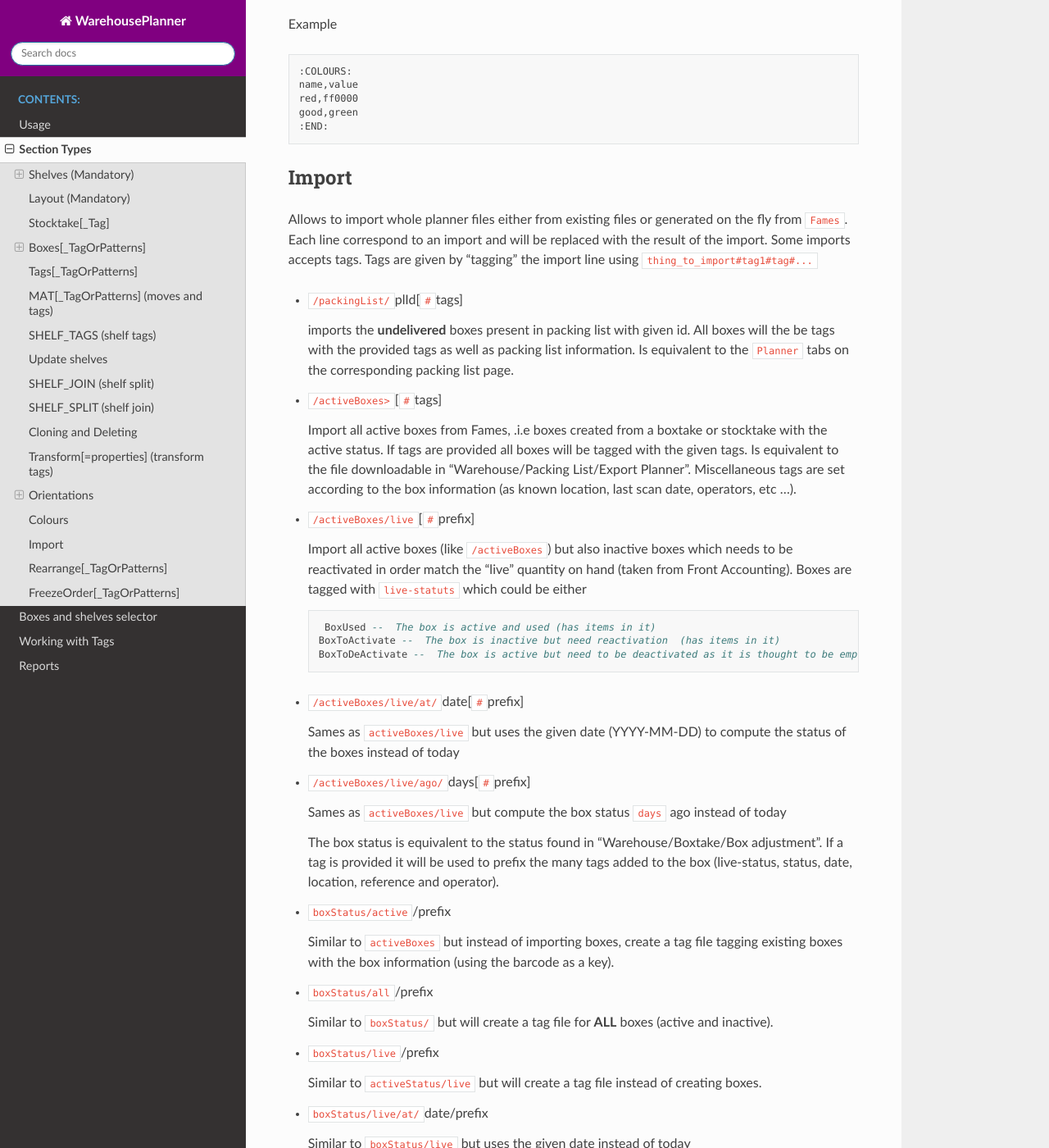
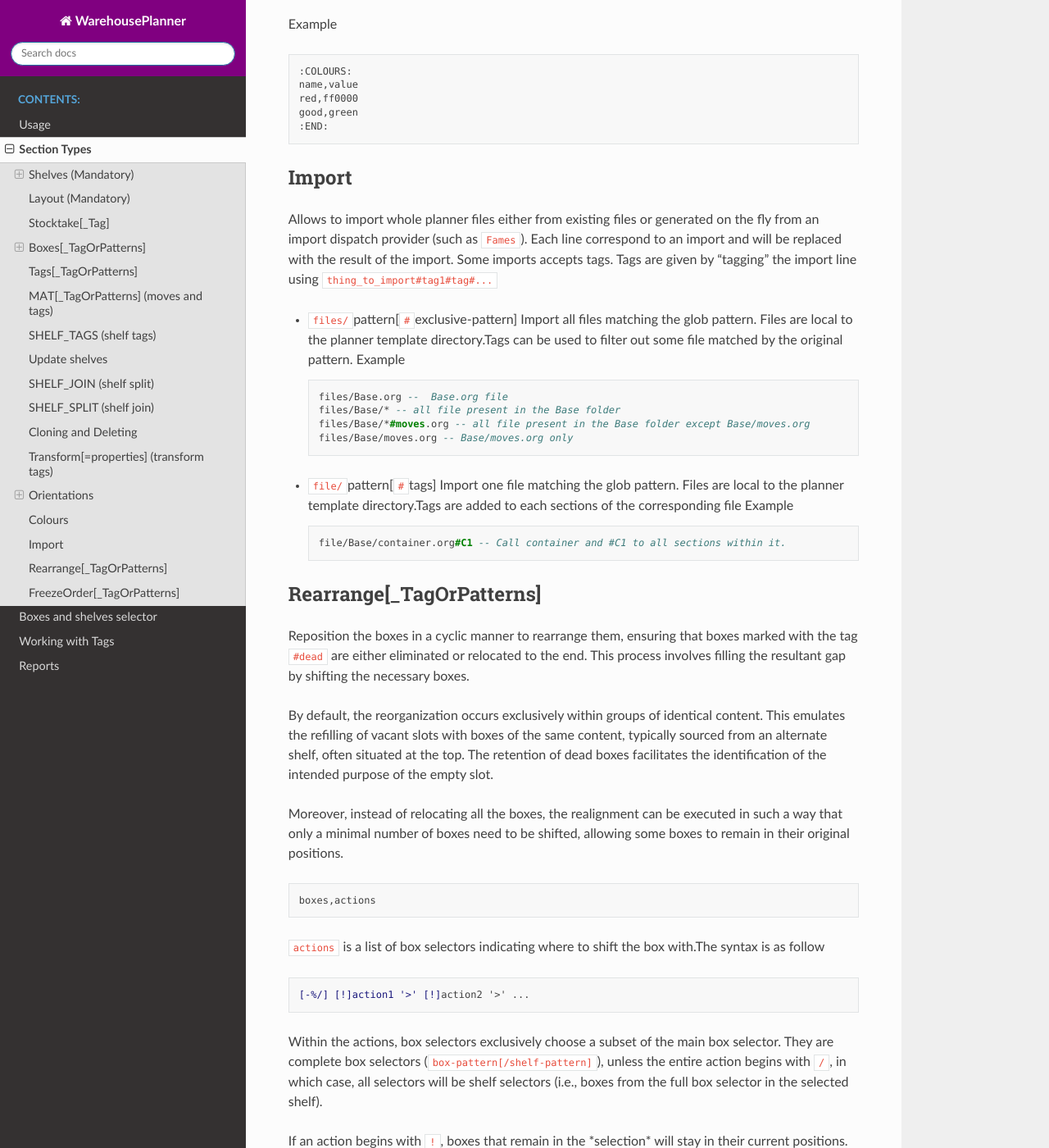
Before and after one commit to maxigit/warehouse-planner, a Sphinx documentation site: the page built from doc/source/sections.rst, in a window 1280 px wide and 1400 px high, scrolled down 12668 px. Shown: the whole window at 82% size. Built offline with Sphinx 7.4.7 and the Read the Docs theme 3.1.0, drawn with Linux system fonts in a browser that asks for light colours; some of the changed text lies outside the part shown.

Commit message:
Doc: Remove fames specific doc

```diff
--- a/doc/source/sections.rst
+++ b/doc/source/sections.rst
@@ -728,79 +728,11 @@
 ------
 
 Allows to import whole planner files either from existing files or
-generated on the fly from ``Fames``. Each line correspond to an
+generated on the fly from an import dispatch provider (such as ``Fames``). Each line correspond to an
 import and will be replaced with the result of the import. Some
 imports accepts tags. Tags are given by "tagging" the import line
 using ``thing_to_import#tag1#tag#...``
 
--  ``/packingList/``\ plId[``#``\ tags]
-
-   imports the **undelivered** boxes present in packing list with
-   given id. All boxes will the be tags with the provided tags as
-   well as packing list information. Is equivalent to the ``Planner``
-   tabs on the corresponding packing list page.
-
--  ``/activeBoxes>``\ [``#``\ tags]
-
-   Import all active boxes from Fames, .i.e boxes created from a
-   boxtake or stocktake with the active status. If tags are provided
-   all boxes will be tagged with the given tags. Is equivalent to the
-   file downloadable in "Warehouse/Packing List/Export Planner".
-   Miscellaneous tags are set according to the box information (as
-   known location, last scan date, operators, etc ...).
-
--  ``/activeBoxes/live``\ [``#``\ prefix]
-
-   Import all active boxes (like ``/activeBoxes``) but also inactive
-   boxes which needs to be reactivated in order match the "live"
-   quantity on hand (taken from Front Accounting). Boxes are tagged
-   with ``live-statuts`` which could be either
-
-   ::
-
-       BoxUsed --  The box is active and used (has items in it)
-      BoxToActivate --  The box is inactive but need reactivation  (has items in it)
-      BoxToDeActivate --  The box is active but need to be deactivated as it is thought to be empty.
-
--  ``/activeBoxes/live/at/``\ date[``#``\ prefix]
-
-   Sames as ``activeBoxes/live`` but uses the given date (YYYY-MM-DD)
-   to compute the status of the boxes instead of today
-
--  ``/activeBoxes/live/ago/``\ days[``#``\ prefix]
-
-   Sames as ``activeBoxes/live`` but compute the box status ``days``
-   ago instead of today
-
-   The box status is equivalent to the status found in
-   "Warehouse/Boxtake/Box adjustment". If a tag is provided it will
-   be used to prefix the many tags added to the box (live-status,
-   status, date, location, reference and operator).
-
--  ``boxStatus/active``/prefix
-
-   Similar to ``activeBoxes`` but instead of importing boxes, create
-   a tag file tagging existing boxes with the box information (using
-   the barcode as a key).
-
--  ``boxStatus/all``/prefix
-
-   Similar to ``boxStatus/`` but will create a tag file for **ALL**
-   boxes (active and inactive).
-
--  ``boxStatus/live``/prefix
-
-   Similar to ``activeStatus/live`` but will create a tag file
-   instead of creating boxes.
-
--  ``boxStatus/live/at/``\ date/prefix
-
-   Similar to ``boxStatus/live`` but uses the given date instead of
-   today
-
--  ``boxStatus/live/ago/``\ days/prefix
-
-   Similar to ``boxStatus/live`` but ``days`` ago instead of today.
 
 -  ``files/``\ pattern[``#``\ exclusive-pattern] Import all files
    matching the glob pattern. Files are local to the planner template
@@ -822,110 +754,6 @@
 
       file/Base/container.org#C1 -- Call container and #C1 to all sections within it.
 
--  ``/plannerReport/``\ section/``path``\ [``#``\ report-parameter
-
-   The plannerReport command allows to run a "generic report" from
-   another planner file and wrap in any of standard section like
-   :Moves:, :Boxes: etc ...Path represents the path of the planner to
-   execute. Section tells how to wrap the result of the report. Valid
-   values are
-
-   ::
-
-      tags -- :TAGS:
-      boxes -- :MOVES:
-      movesAndTags -- :MAT:
-      orientations  -- :ORIENTATIONS:
-      clone --  :CLONE:
-      delete -- :DELETE:
-      stocktake -- :STOKTAKE:
-
-   Finaly, report-parameter indicates which report to run.Example
-
-   ::
-
-      planner/boxes/Base.org
-      -- ^ calls the main report from the Base.org planner file and wrap it in a :BOXES: drawer.
-      planner/orientations/Base.org/ori
-      -- ^ calls the ori report from the Base.org planner file and wrap it in a :BOXES: drawer.
-
--  ``variationStatus/active/``\ skusGenerates a tag files for all
-   active variations corresponding to the running status tabs in
-   "Item/Index". The tag is ``fa-status`` and possible values are
-   running, asleep dead and ghost. A skus filter must be provided.
-   Example
-
-   ::
-
-      variationStatus/active/% all active variations
-      variationStatus/active/M% all active variations starting with M
-
--  ``variationStatus/all/``\ skus
-
-   Similar to ``variationStatus/active`` but get all variations even
-   if they are inactive.
-
--  ``cloneVariationStatus/active/``\ skus\ ``/``\ model-tag
-
-   Clones one box for each active variations and each boxes of a
-   style matching the model-tag or ``create-model`` if not provided.
-
--  ``cloneVariationStatus/all/``\ skus\ ``/``\ model-tag
-
-   Similar to ``cloneVariation`` but act on all boxes (active and
-   inactive).
-
--  ``stockStatus/active/``\ skus
-
-   Generates a tag (``stock-status`` all active variations
-   corresponding to the stock status, .i.e Available, Low Stock,
-   Coming soon or Expected later. The tag ``stock-short-status`` and
-   ``stock-status-colour`` are also available.
-
--  ``stockStatus/all/``\ skus
-
-   Similar to ``stockStatus/active`` but get all variations even if
-   they are inactive.
-
--  ``colour/variations/``\ #tag
-
-   Replaces for the given tag then name of colour (from the webiste)
-   by is rgb value.For example colour all boxes with the colour of
-   their content can be achieved with the following
-
-   ::
-
-      :TAGS:
-      selector,tag
-      ,#bg=${content}
-      -- ^ use the content property as the background colour
-      :END:
-      :IMPORT:
-      colour/variations/bg
-      -- ^ replace the colour name in the tag bg by its value
-      :END:
-
--  ``category/``\ skus\ ``/``\ categories
-
-   Generates a tag file tagging each box with the corresponding Fames
-   categories. Each category will use the tag ``cat-`` followed by
-   the category name.
-
-::
-
-   category/%/batches/best-batch tags all boxes with the tags cat-batches and cat-best-batch
-
-``sales/``\ startDate\ ``/``\ endDate\ ``/``\ skus
-
-Generates a tag file tagging each box with the quantity sold during
-the given period as wellas the "rank" (starting from one). The
-generated tags are ``fa-sales`` and ``fa-sales-rank``.
-
-``salesWithKey/``\ startDate\ ``/``\ endDate\ ``/``\ skus\ ``/``\ key
-
-Generates a tag file tagging each box matching "key" with the
-quantity sold during the given period as wellas the "rank" (starting
-from one). The generated tags are ``fa-sales`` and ``fa-sales-rank``.
 
 Rearrange[\_TagOrPatterns]
 ---------------------------
```
